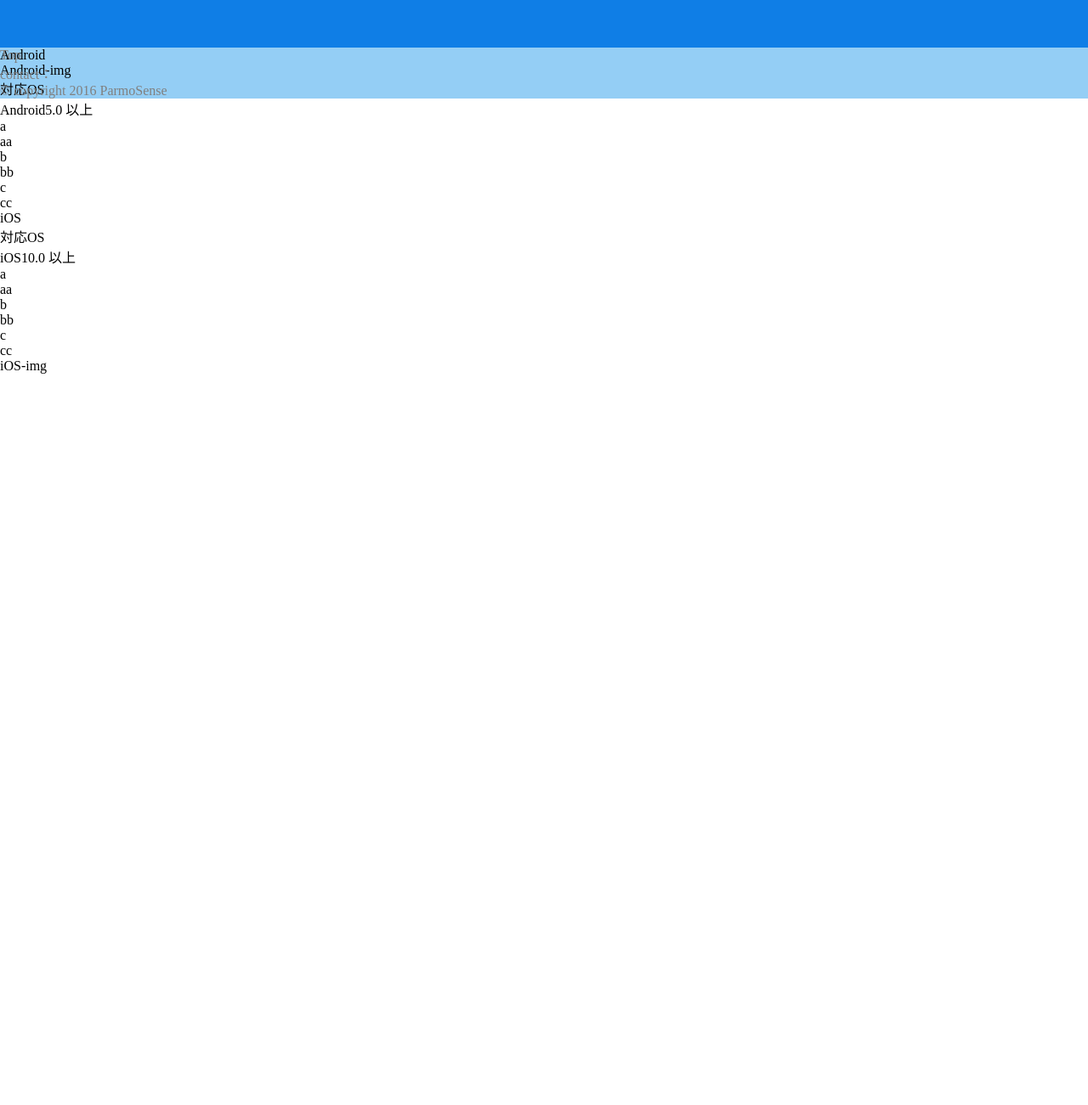
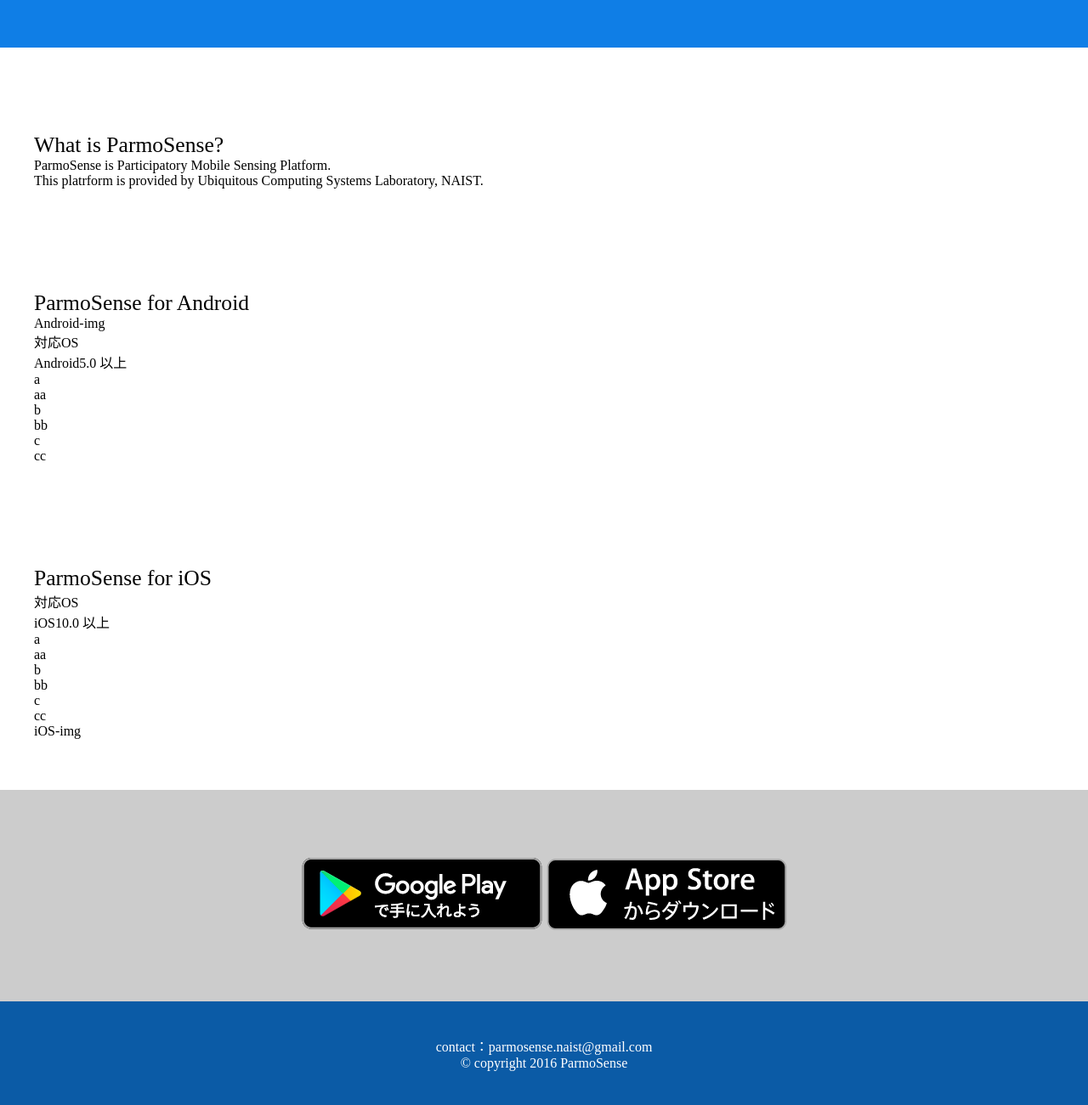
Before and after one commit to ubi-naist/ParmoSense, a website: page docs/index.html in a window 1280 px wide. Shown: the part 744-2045 px from the top of the page at 85% size. Before the commit the page ends 1184 px from the top, so only its background shows below. Drawn offline with Linux system fonts and the light colour scheme.

Commit message:
トップのコンテンツの整理

```diff
--- a/docs/index.html
+++ b/docs/index.html
@@ -32,8 +32,20 @@
     </div>
   </section>
 
-  <section class="andorid-detail">
-    <div class="android-text"> Android</div>
+  <div class="top-contents">
+    <section class="top-content brief-intro">
+      <div class="content-wrap">
+        <h1>What is ParmoSense?</h1>
+        <p>
+          ParmoSense is Participatory Mobile Sensing Platform.<br>
+          This platrform is provided by Ubiquitous Computing Systems Laboratory, NAIST.
+        </p>
+      </div>
+    </section>
+
+    <section class="top-content andorid-detail">
+      <div class="content-wrap">
+        <h1>ParmoSense for Android</h1>
         <div class="android-content">
           <div class="android-img">Android-img</div>
           <div class="android-spec">
@@ -45,10 +57,12 @@
             </dl>
           </div>
         </div>
+      </div>
     </section>
 
-  <section class="ios-detail">
-    <div class="ios-text">iOS</div>
+    <section class="top-content ios-detail">
+      <div class="content-wrap">
+        <h1>ParmoSense for iOS</h1>
         <div class="ios-content">
           <div class="ios-spec">
             <dl>
@@ -60,26 +74,25 @@
           </div>
           <div class="ios-img">iOS-img</div>
         </div>
+      </div>
     </section>
+
+    <section class="top-content download-link">
+      <div class="content-wrap">
+        <a href="https://play.google.com/store/apps/details?id=jp.naist.ubi_lab.parmo_sense"> <img src="img/badge_googleplay.png" alt="ParmoSense Android"></a>
+        <a href="https://itunes.apple.com/jp/app/parmosense/id1184713498"><img src="img/badge_appstore.png" alt="ParmoSense iOS"></a>
+      </div>
+    </section>
+
   </div>
 
-<footer class="bottombar">
-  <div class="bottombar-wrap">
-    <a>Top</a>
-    <p>contact：<a href="mailto:parmosense.naist@gmail.com"></a> </p>
+</div>
+
+<footer class="footer">
+  <div class="footer-wrap">
+    <p>contact：<a href="mailto:parmosense.naist@gmail.com">parmosense.naist<span class="gmail-domain"></span></a></p>
     <p><small>&copy; copyright 2016 ParmoSense</small></p>
   </div>
 </footer>
-
-
 </body>
 </html>
-  <!-- <div class="content-wrap">
-    <section>
-
-        <p>ParmoSense is Participatory Mobile Sensing Platform. This platrform is provided by Ubiquitous Computing Systems Laboratory, NAIST.</p>
-      </section>
-      <footer>
-        <a href="https://play.google.com/store/apps/details?id=jp.naist.ubi_lab.parmo_sense"> <img src="img/badge_googleplay.png" alt="ParmoSense Android"></a>
-        <a href="https://itunes.apple.com/jp/app/parmosense/id1184713498"><img src="img/badge_appstore.png" alt="ParmoSense iOS"></a>
-      </footer> -->
--- a/source/sass/style.scss
+++ b/source/sass/style.scss
@@ -28,11 +28,29 @@
   outline: none;
 }
 
+
+//-----------------//
+//    variables    //
+//-----------------//
+
+$brand-blue-normal: #0F7EE6;
+$brand-blue-dark: #0B5BA6;
+
+$brand-orange-normal: #ff8a00;
+
+$gray-light: #ccc;
+$gray-normal: #999;
+$gray-dark: #666;
+
+//------------------//
+//    custom css    //
+//------------------//
+
 header.menubar {
   display: block;
   width: 100%;
   height: 100px;
-  background: #0B5BA6;
+  background: $brand-blue-dark;
   opacity: 0.9;
   position: fixed;
   z-index: 1000;
@@ -53,8 +71,8 @@
       margin: 0 0 0 10px;
       background: url("../img/logo_parmosense_icon.png") center center no-repeat;
       span {
-          display: none;
-          visibility: hidden;
+        display: none;
+        visibility: hidden;
       }
     }
     nav ul {
@@ -80,13 +98,13 @@
 }
 
 div.main {
-  height: 100vh;
+  min-height: 100vh;
   width: 100vw;
   section.top-visual {
     position: relative;
     height: 100vh;
     width: 100vw;
-    background-color: #0F7EE6;
+    background-color: $brand-blue-normal;
     div.visual-wrap {
       position: absolute;
       top: 50%;
@@ -95,19 +113,48 @@
       z-index: 10;
     }
   }
+  div.top-contents {
+    padding: 40px 0 0;
+    section.top-content {
+      width: 100vw;
+      div.content-wrap {
+        display: block;
+        width: 100%;
+        max-width: 1200px;
+        padding: 60px 40px;
+        margin: 0 auto;
+        h1 {
+          font-size: 1.6em;
+        }
+      }
+      &.download-link {
+        background: $gray-light;
+        div.content-wrap {
+          text-align: center;
+          padding: 80px 40px;
+        }
+      }
+    }
+  }
 }
 
 
-footer {
-  width: 100%;
-  height: 300px;
+footer.footer {
+  width: 100vw;
+  background: $brand-blue-dark;
+  div.footer-wrap {
+    display: block;
+    width: 100%;
+    max-width: 1200px;
+    padding: 40px;
+    margin: 0 auto;
+    color: white;
+    text-align: center;
+    a {
+      color: white;
+    }
+    span.gmail-domain:before {
+      content: "@gmail.com";
+    }
+  }
 }
-
-footer div {
-  color: gray;
-  background: #94CEF5;
-}
-
-footer div a {
-  color: gray;
-}
```
Also changed, not shown: docs/css/style.css. Lines whose indentation alone changed are shown as unchanged.
